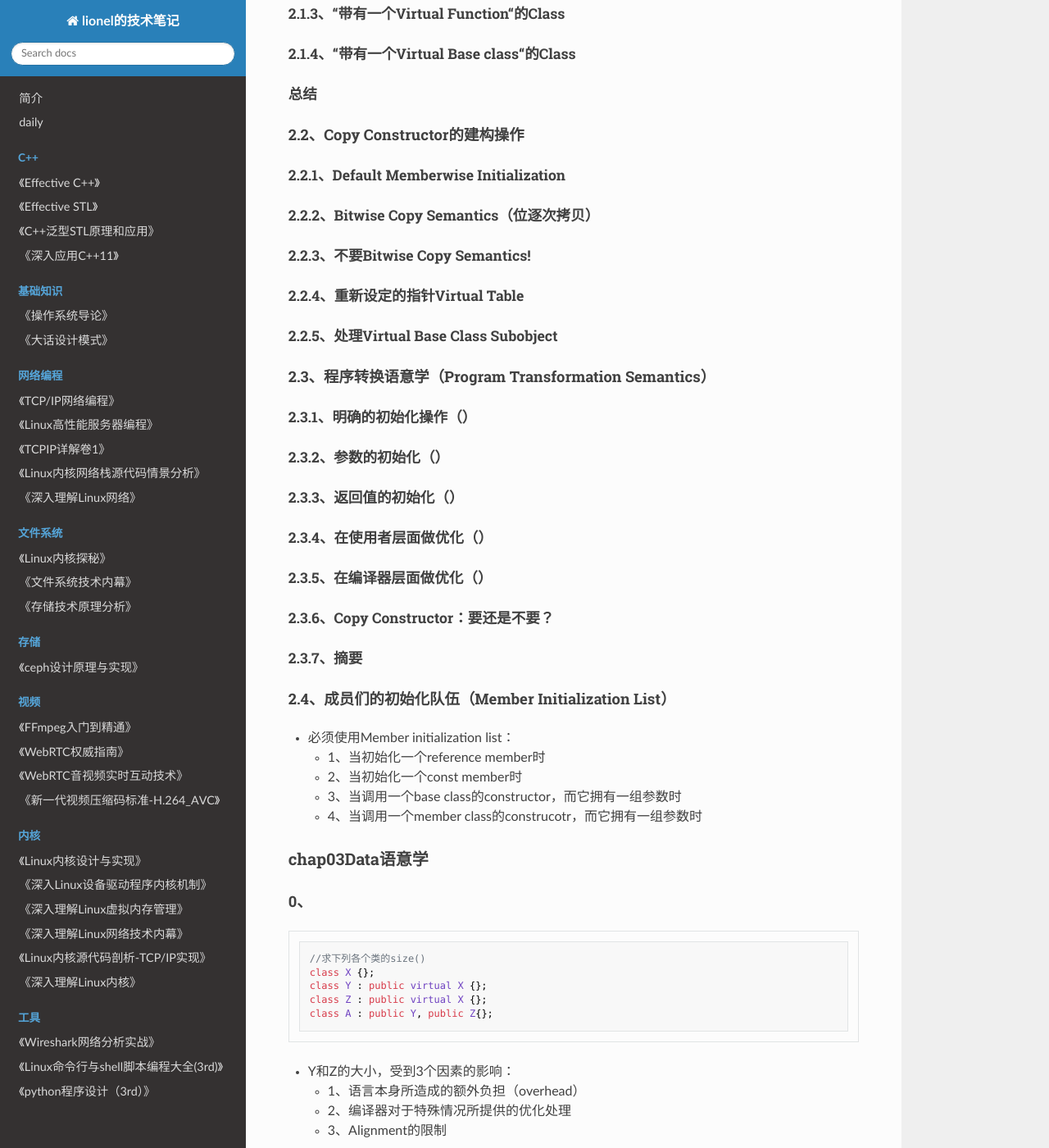
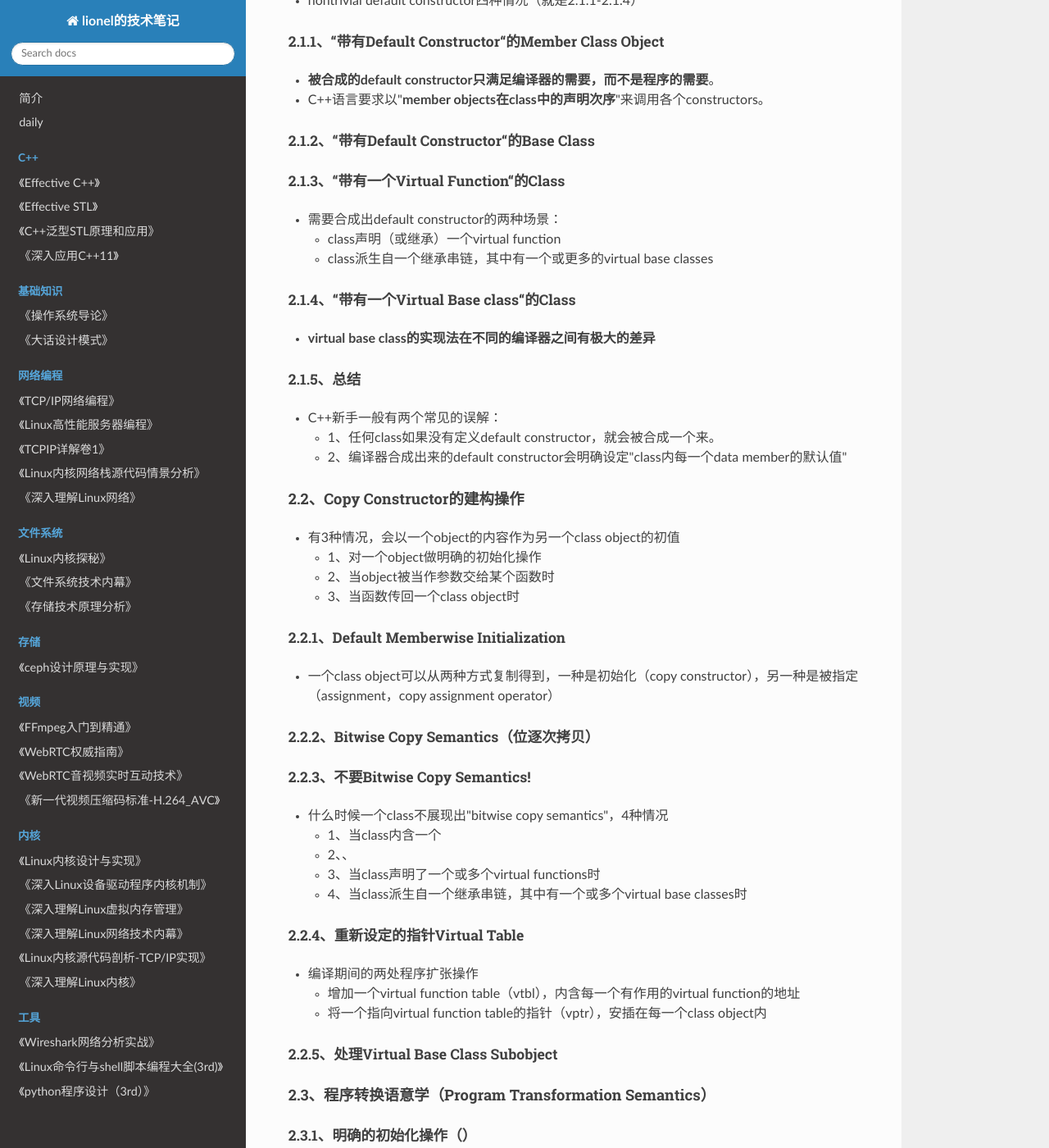
Before and after one commit to wolflion/booknotes, an MkDocs documentation site: the page built from docs/20C++/深度探索C++对象模型.md, in a window 1280 px wide and 1400 px high, scrolled down 2557 px. Shown: the whole window at 82% size. Built offline with MkDocs 1.6.1, drawn with Linux system fonts in a browser that asks for light colours; nearby versions of some CDN libraries; some of the changed text lies outside the part shown.

Commit message:
Update 深度探索C++对象模型.md

```diff
--- a/docs/20C++/深度探索C++对象模型.md
+++ b/docs/20C++/深度探索C++对象模型.md
@@ -84,25 +84,60 @@
 
 #### 2.1、Default Constructor的建构操作
 
++ 在需要的时候？创建
+  + 是程序的需要
+  + 还是编译器的需要
++ nontrivial default constructor四种情况（就是2.1.1-2.1.4）
+
 ##### 2.1.1、“带有Default Constructor“的Member Class Object
+
++ **被合成的default constructor只满足编译器的需要，而不是程序的需要**。
++ C++语言要求以"**member objects在class中的声明次序**"来调用各个constructors。
 
 ##### 2.1.2、“带有Default Constructor“的Base Class
 
 ##### 2.1.3、“带有一个Virtual Function“的Class
 
++ 需要合成出default constructor的两种场景：
+  + class声明（或继承）一个virtual function
+  + class派生自一个继承串链，其中有一个或更多的virtual base classes
+
 ##### 2.1.4、“带有一个Virtual Base class“的Class
 
-##### 总结
++ **virtual base class的实现法在不同的编译器之间有极大的差异**
+
+##### 2.1.5、总结
+
++ C++新手一般有两个常见的误解：
+  + 1、任何class如果没有定义default constructor，就会被合成一个来。
+  + 2、编译器合成出来的default constructor会明确设定"class内每一个data member的默认值"
 
 #### 2.2、Copy Constructor的建构操作
 
++ 有3种情况，会以一个object的内容作为另一个class object的初值
+  + 1、对一个object做明确的初始化操作
+  + 2、当object被当作参数交给某个函数时
+  + 3、当函数传回一个class object时
+
 ##### 2.2.1、Default Memberwise Initialization
+
++ 一个class object可以从两种方式复制得到，一种是初始化（copy constructor），另一种是被指定（assignment，copy assignment operator）
 
 ##### 2.2.2、Bitwise Copy Semantics（位逐次拷贝）
 
 ##### 2.2.3、不要Bitwise Copy Semantics!
 
++ 什么时候一个class不展现出"bitwise copy semantics"，4种情况
+  + 1、当class内含一个
+  + 2、、
+  + 3、当class声明了一个或多个virtual functions时
+  + 4、当class派生自一个继承串链，其中有一个或多个virtual base classes时
+
 ##### 2.2.4、重新设定的指针Virtual Table
+
++ 编译期间的两处程序扩张操作
+  + 增加一个virtual function table（vtbl），内含每一个有作用的virtual function的地址
+  + 将一个指向virtual function table的指针（vptr），安插在每一个class object内
 
 ##### 2.2.5、处理Virtual Base Class Subobject
 
@@ -123,6 +158,10 @@
 ##### 2.3.7、摘要
 
 #### 2.4、成员们的初始化队伍（Member Initialization List）
+
++ class members的初值
+  + 要不是经由member initialization list
+  + 就是在constructor函数本身之内
 
 + 必须使用Member initialization list：
   + 1、当初始化一个reference member时
@@ -147,33 +186,54 @@
   + 2、编译器对于特殊情况所提供的优化处理
   + 3、Alignment的限制
 
-
++ **每一个class object因此必须有足够的大小以容纳它所有的nonstatic data members**
 
 #### 3.1、Data Member的绑定
 
++ **请始终把"nested type声明"放在class的起始处**
+
 #### 3.2、Data Member的布局
+
++ Nonstatic data members在class object中的排列顺序将和其被声明的顺序一样
++ members的排列只需符合“较晚出现的members在class object中有较高的地址”
 
 #### 3.3、Data Member的存取
 
-##### Static Data Members
+##### 3.3.1、Static Data Members
 
-##### Nonstatic Data Members
++ **视为global变量**
++ 编译器的解决方法是暗中对每一个static data member编码（**name-mangling**）
+
+##### 3.3.2、Nonstatic Data Members
+
++ 表面上看到的对于x,y,z的直接存取，**事实上是经由一个"implicit class object"（由this指针表达）完成**
++ 每一个nonstatic data member的偏移量（offset）在编译时期即可获知
 
 #### 3.4、“继承”与Data Member
 
-##### 只要继承不要多态
++ 大部分编译器，base class members总是先出现，**但属于virtual base class的除外**
 
-##### 加上多态
+##### 3.4.1、只要继承不要多态
 
-##### 多重继承
++ 具体继承不会增加空间或存取时间上的额外负担
 
-##### 虚拟继承
+##### 3.4.2、加上多态
+
+##### 3.4.3、多重继承
+
+##### 3.4.4、虚拟继承
+
++ *我之前对这个不了解，印象中代码没这么写过啊*
+
+`class Vertex: public virtual Point2d{};`
 
 #### 3.5、对象成员的效率
 
++ 测试聚合（aggregation）、封装（）以及继承（）所引发的额外负荷的程度
+
 #### 3.6、指向Data Members的指针
 
-##### “指向Members的指针”的效率问题
+##### 3.6.1、“指向Members的指针”的效率问题
 
 ### chap4、Function语意学
 
@@ -256,21 +316,35 @@
 
 #### 5.1、无继承情况下的对象构造
 
-5.1.1、抽象数据类型（）
+##### 5.1.1、抽象数据类型（）
 
-5.1.2、为继承做准备
++ Explicit initialization list带来三项缺点：
+  + 1、只有当class members都是public时，此法才奏效
+  + 2、
+  + 3、由于编译器并没有自动施行之，所以初始化行为的失败可能会比较高一些
 
-5.2、继承体系下的对象构造
+##### 5.1.2、为继承做准备
+
+#### 5.2、继承体系下的对象构造
+
++ 编译器所做的扩充操作
+  + 1、
+  + 2、如果有一个
+  + 3、
+  + 4、
+  + 5、
 
 ##### 5.2.1、虚拟继承（Virtual Inheritance）
 
 ##### 5.2.2、初始化语意学（The Semantics of the vptr Initialization）
 
-5.3、对象复制语意学（）
+#### 5.3、对象复制语意学（）
 
-5.4、对象的功能（）
+#### 5.4、对象的功能（）
 
-5.5、解构语意学（Semantics of Destruction）
++ 测试POD，ADT，单一继承，多重继承，虚拟继承
+
+#### 5.5、解构语意学（Semantics of Destruction）
 
 ### chap6、执行期语意学
 
@@ -284,15 +358,19 @@
 
 6.1.4、Default Constructors和数组
 
-6.2、new和delete运算符
+#### 6.2、new和delete运算符
+
++ `int *pi = new int(5);`是由两步骤组成：
+  + 1、通过适当的new运算符函数实体，配置所需的内存，`int *pi = __new(sizeof(int));`
+  + 2、给配置得来的对象设立初值：`*pi=5;`
 
 6.2.1、针对数组的new语意
 
 6.2.2、Placement Operator new的语意
 
-6.3、临时性对象
+#### 6.3、临时性对象
 
-6.3.1、临时性对象的迷思
+##### 6.3.1、临时性对象的迷思
 
 ### chap7、站在对象模型的类端
 
```
